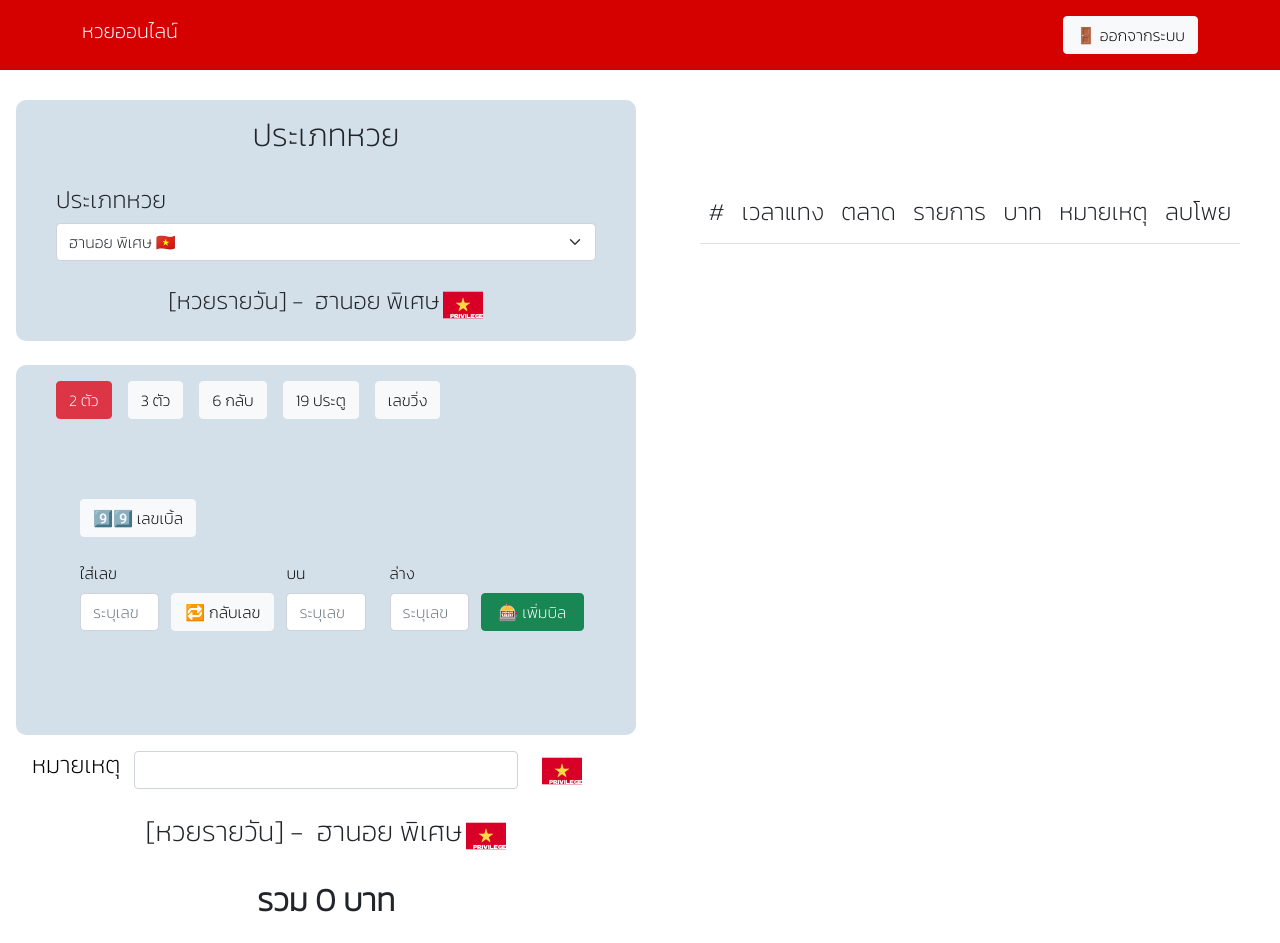
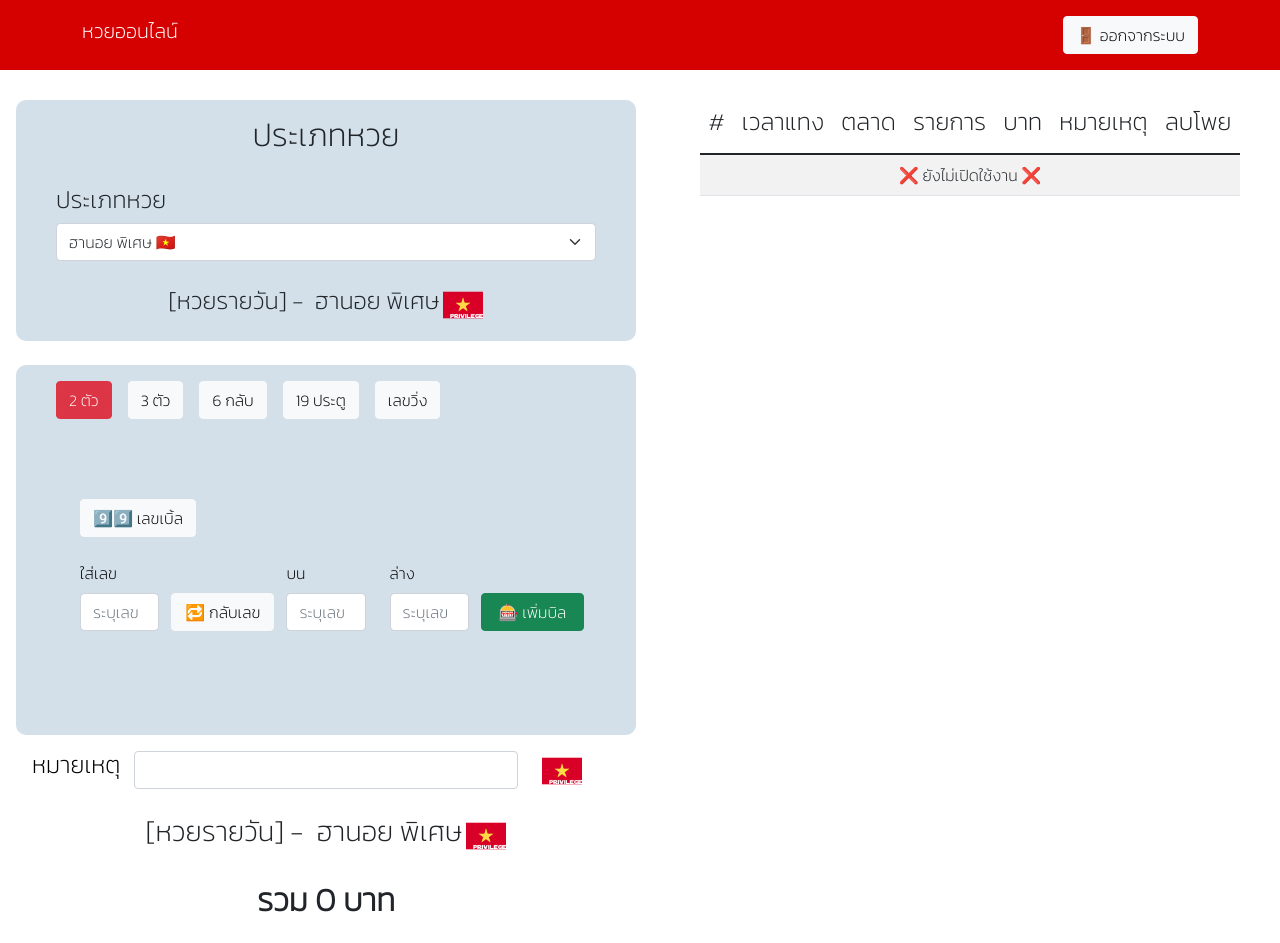
Before and after one commit to phonlayut17/lottery, a React (Create React App) app: page / in a window 1280 px wide. Both pictures are taken after a click on the button "🌙 เข้าสู่ระบบ". Built offline with nearby package versions, Linux system fonts and the light colour scheme.

Commit message:
[Edited] design in history screen

```diff
--- a/public/index.html
+++ b/public/index.html
@@ -4,7 +4,7 @@
 <head>
   <meta charset="utf-8" />
   <link rel="icon" href="%PUBLIC_URL%/lottery.ico" />
-  <meta name="viewport" content="width=device-width, initial-scale=1" />
+  <meta name="viewport" content="width=device-width, user-scalable=no">
   <meta name="theme-color" content="#000000" />
   <meta name="description" content="Web site created using create-react-app" />
   <link rel="apple-touch-icon" href="%PUBLIC_URL%/logo192.png" />
--- a/src/components/History.js
+++ b/src/components/History.js
@@ -17,6 +17,11 @@ const History = () => {
                         <th scope="col"><h4>ลบโพย</h4></th>
                     </tr>
                 </thead>
+                <tbody class="text-center">
+                    <tr>
+                        <td colspan="7">❌ ยังไม่เปิดใช้งาน ❌</td>
+                    </tr>
+                </tbody>
             </table>
         </Col>
     );
--- a/src/pages/LotteryPage.js
+++ b/src/pages/LotteryPage.js
@@ -281,7 +281,7 @@ function LotteryPage() {
               </Container>
             </Col>
             <Col sm={6}>
-              <Container fluid style={{ paddingTop: 90, paddingLeft: 16, paddingRight: 16, paddingBottom: 16 }}>
+              <Container fluid style={{ paddingLeft: 16, paddingRight: 16, paddingBottom: 16 }}>
                 <Container>
                   <History />
                 </Container>
```
